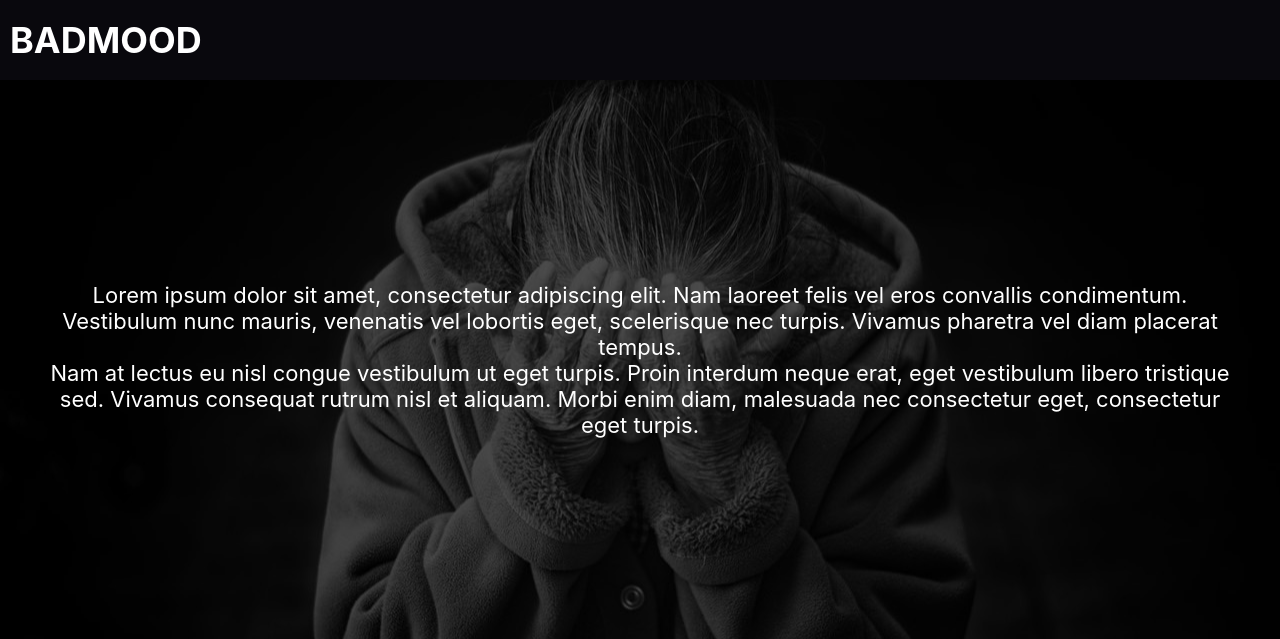
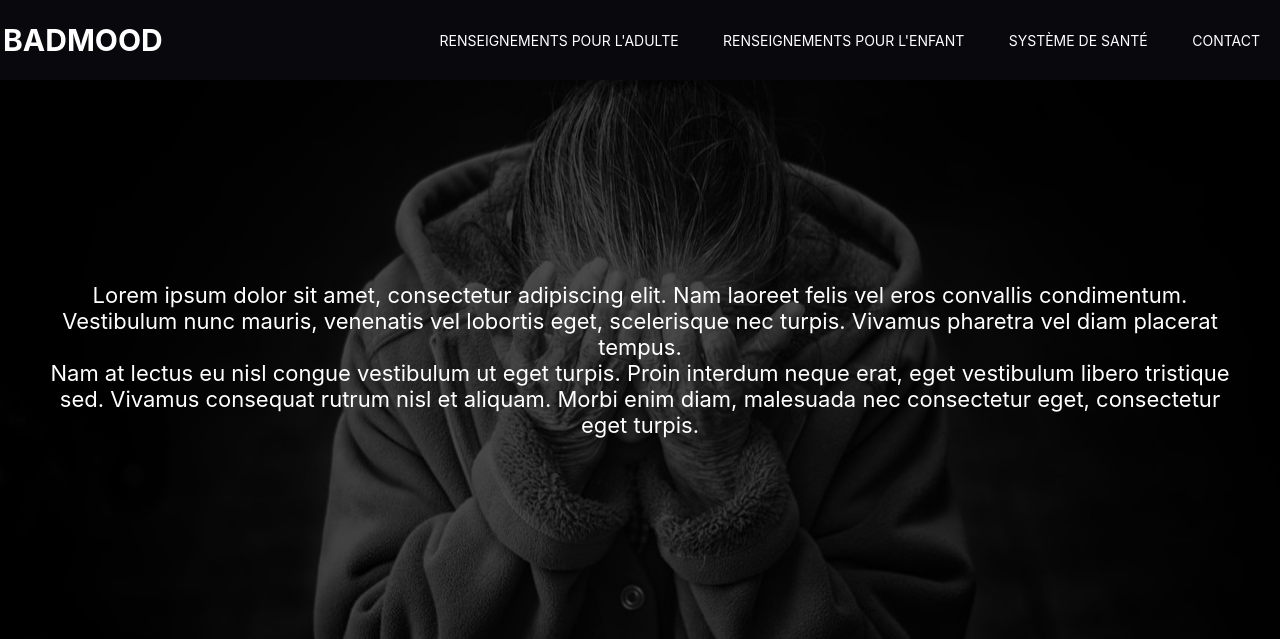
Before and after one commit to FranciscoKevin/Badmood, a PHP site: page /index.php in a window 1280 px wide. Shown: the top 639 px of the page. Run offline with PHP 8.4, Linux system fonts and the light colour scheme; some libraries are stand-ins or nearby versions.

Commit message:
Réglage du bug du menu de navigation

```diff
--- a/header.css
+++ b/header.css
@@ -20,10 +20,10 @@ nav{
 /*LOGO NAV*/
 label.logo{
   color: white;
-  font-size: 36px;
+  font-size: 30px;
   line-height: 80px;
   font-weight: bold;
-  margin-left: 10px;
+  margin-left: 3px;
   text-transform: uppercase;
 }
 
@@ -40,18 +40,19 @@ label.logo:hover{
 /*NAVIGATION*/
 nav ul{
   float: right;
-  margin-right: 20px;
 }
 
 nav ul li{
   display: inline-block;
   line-height: 80px;
   margin: 0 5px;
+  padding: -10px;
 }
+
 
 nav ul li a {
   color: white;
-  font-size: 16px;
+  font-size: 14px;
   padding: 7px 15px;
   border-radius: 5px;
   text-transform: uppercase;
@@ -82,7 +83,7 @@ a:hover{
 
 /*ECRAN MOBILE*/
 
-@media (max-width: 961px){
+@media (max-width: 996px){
     .checkbtn{
       display: block;
     }
--- a/header.php
+++ b/header.php
@@ -11,7 +11,7 @@
     <ul>
       <li><a href="page_adulte.php">Renseignements pour l'adulte</a></li>
       <li><a href="page_enfant.php">Renseignements pour l'enfant</a></li>
-      <li><a href="page_infoSysteme.php">Le système de santé en France</a></li>
-      <li><a href="page_contact.php">Nous contacter</a></li>
+      <li><a href="page_infoSysteme.php">Système de santé</a></li>
+      <li><a href="page_contact.php">Contact</a></li>
     </ul>
   </nav>
```
